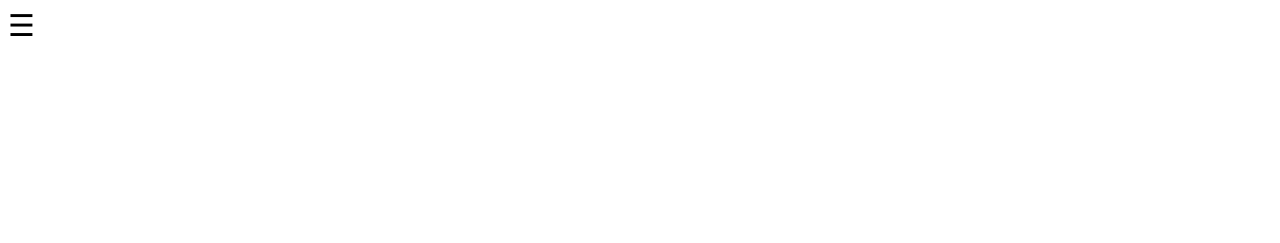
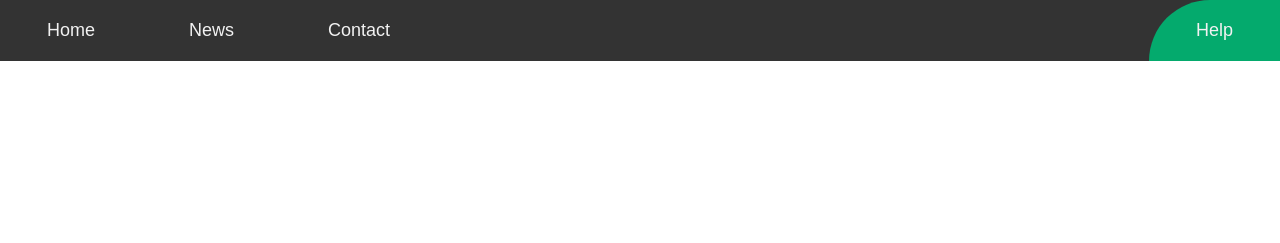
Before and after one commit to WebCoderBoss/Web-Coder-Boss, a plain HTML site: page nav.html in a window 1280 px wide. Drawn offline with Linux system fonts and the light colour scheme.

Commit message:
Top hover nav bar

```diff
--- a/nav.html
+++ b/nav.html
@@ -3,80 +3,44 @@
 <head>
   <meta charset="UTF-8">
   <meta name="viewport" content="width=device-width, initial-scale=1.0">
-    <title>side Navbar</title>
+  <title>top Nav</title>
   <style>
-        *{
+    body {
+      padding: 0;
+      margin: 0;
+      font-family: arial;
+    }
+    .topnav {
+      background: #333;
+      overflow: hidden;
+    }
+    .topnav a {
+      font-size: 18px;
+      float: left;
       text-decoration: none;
+      padding: 20px 47px;
+      color: #f2f2f2;
+      border-radius: 172px 0 0 0;
     }
-        body {
-            font-family: roboto, sans-serif;
+    .topnav a:hover {
+      background: #edd;
+      color: black;
     }
-        .sideNav {
-            width: 0;
-            height: 100%;
-            position: fixed;
-            z-index: 1;
-            top: 0;
-            left: 0;
-            background-color: black;
-            overflow-x: hidden;
-            transition: 0.5s;
-            padding-top: 60px;
-        }
-        .sideNav a {
-            padding: 8px 8px 8px 32px;
-            font-size: 25px;
-            color: aliceblue;
-            transition: 0.3s;
-            display: block;
-        }
-        .sideNav a:hover {
-            color: chartreuse;
-        }
-        .sideNav .closebtn {
-            position: absolute;
-            top: 0;
-            right: 25px;
-            font-size: 36px;
-            margin-left: 50px;
-        }
-        .main-Nav span {
-            font-size: 30px;
-            cursor: pointer;
-        }
-        @media screen and (max-height: 450px) {
-            .sideNav {
-                padding-top: 50px;
-            }
-            .sideNav a {
-                font-size: 18px;
-            }
+    .topnav a.split {
+      float: right;
+      background: #04aa6d;
+      color: #f2f2f2;
     }
   </style>
 </head>
 <body>
 
-    <div class="main-Nav">
-        <nav id="navbar" class="sideNav">
-            <a href="javascript:void(0)" class="closebtn"
-            onclick="closeNav()">&times;</a>
-            <a href="#">Home</a>
-            <a href="#">About</a>
-            <a href="#">Service</a>
-            <a href="#">Contact</a>
-        </nav>
-        <span onclick="openNav()">&#9776;</span>
+  <div class="topnav">
+    <a href="#home">Home</a>
+    <a href="#news">News</a>
+    <a href="#contact">Contact</a>
+    <a href="#about" class="split">Help</a>
   </div>
-
-    <script>
-        function openNav() {
-            document.getElementById("navbar").style.width = "250px"
-        }
-        function closeNav() {
-            document.getElementById("navbar").style.width = "0"
-        }
-    </script>
-
 
 </body>
 </html>
```
Lines whose indentation alone changed are shown as unchanged.
